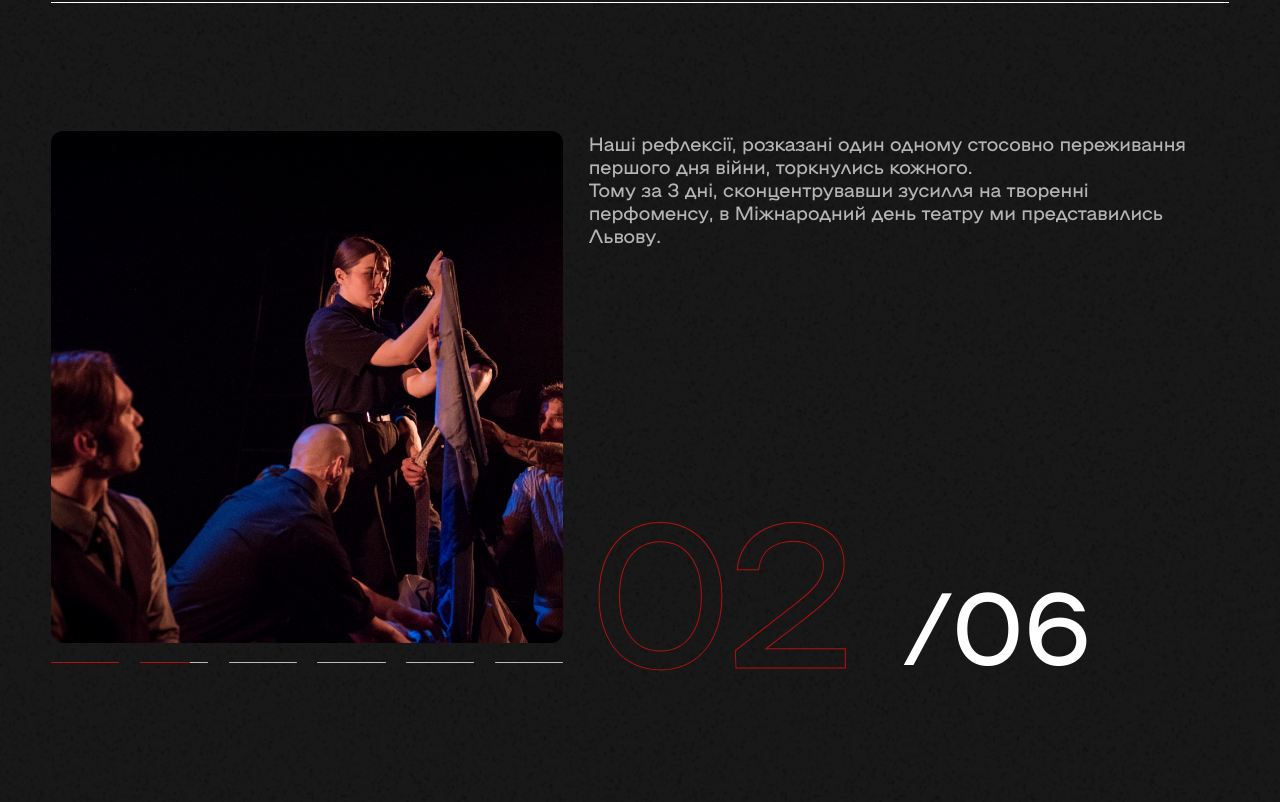
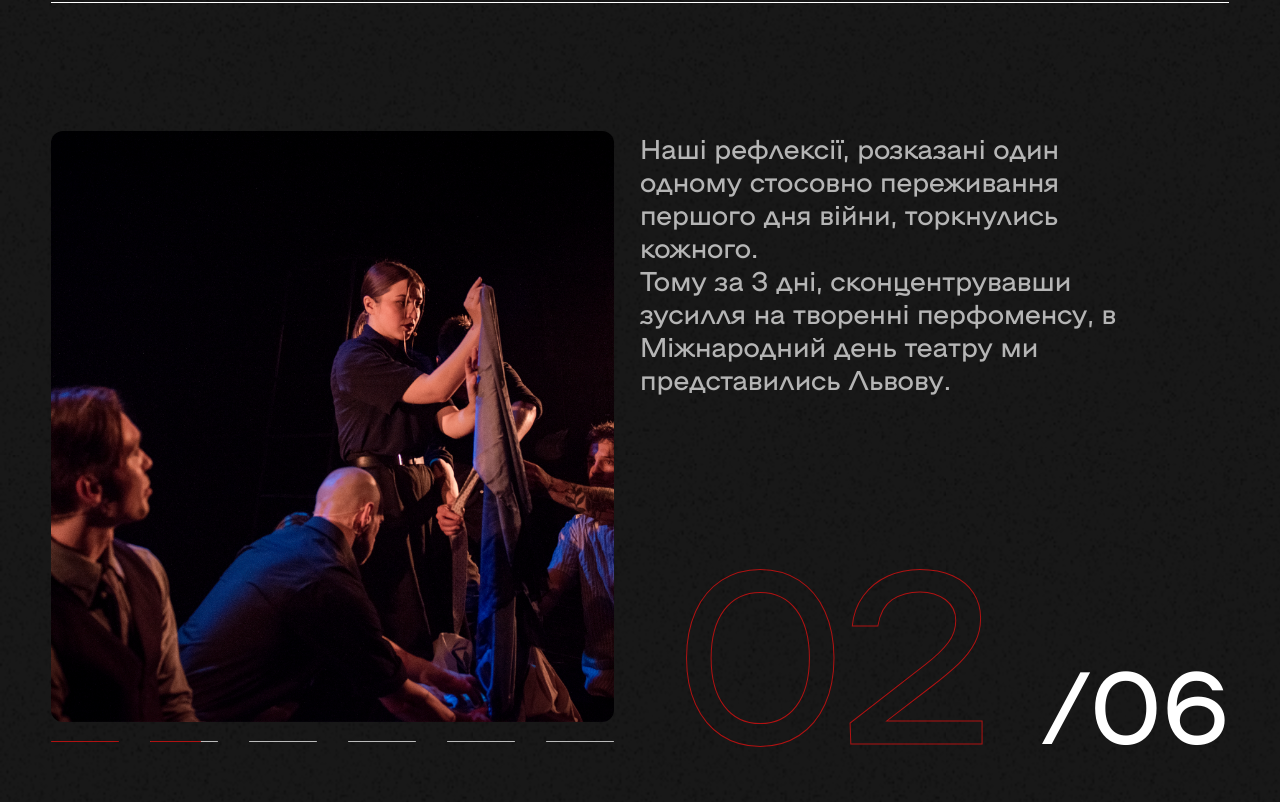
Before and after one commit to okuruchimas/Vatra-Frontend, a Next.js app: page / in a window 1280 px wide. Shown: the part 9738-10540 px from the top of the page. Built offline with nearby package versions, Linux system fonts and the light colour scheme.

Commit message:
remarks with slider dimensions

```diff
--- a/components /AboutUs/ImageSlider/index.tsx
+++ b/components /AboutUs/ImageSlider/index.tsx
@@ -90,7 +90,6 @@ const LinesWrap = styled.div`
 `;
 
 const RightBlock = styled.div`
-  padding: 0 2vw;
   display: flex;
   flex-direction: column;
   justify-content: space-between;
@@ -98,21 +97,22 @@ const RightBlock = styled.div`
 
 const Description = styled.span`
   font-family: "namu-1750";
-  font-size: 2.4vh;
+  font-size: 3.4vh;
   color: #b5b5b5;
+  padding: 0 6vw 0 2vw;
 `;
 
 const Img = styled.div`
-  width: 40vw;
-  height: 40vw;
+  width: 44vw;
   border-radius: 12px;
   background-size: cover;
+  aspect-ratio: 181/190;
   background-position: center;
 `;
 
 const Pagination = styled.div`
   display: flex;
-  justify-content: flex-start;
+  justify-content: flex-end;
   align-items: flex-end;
   font-family: "namu-1750";
   font-size: 8vw;
@@ -155,7 +155,7 @@ const Number = styled.span`
   margin: 0 4vw 0 0;
   align-self: center;
   cursor: pointer;
-  font-size: 2em;
+  font-size: 2.4em;
   line-height: 1em;
   text-transform: uppercase;
   -webkit-text-fill-color: transparent;
--- a/components /layout/Header/index.tsx
+++ b/components /layout/Header/index.tsx
@@ -33,7 +33,7 @@ const Header = () => {
             to={item.to}
             spy={true}
             smooth={true}
-            offset={50}
+            offset={20}
             duration={2000}
             onClick={() => {}}
             key={index}
```
